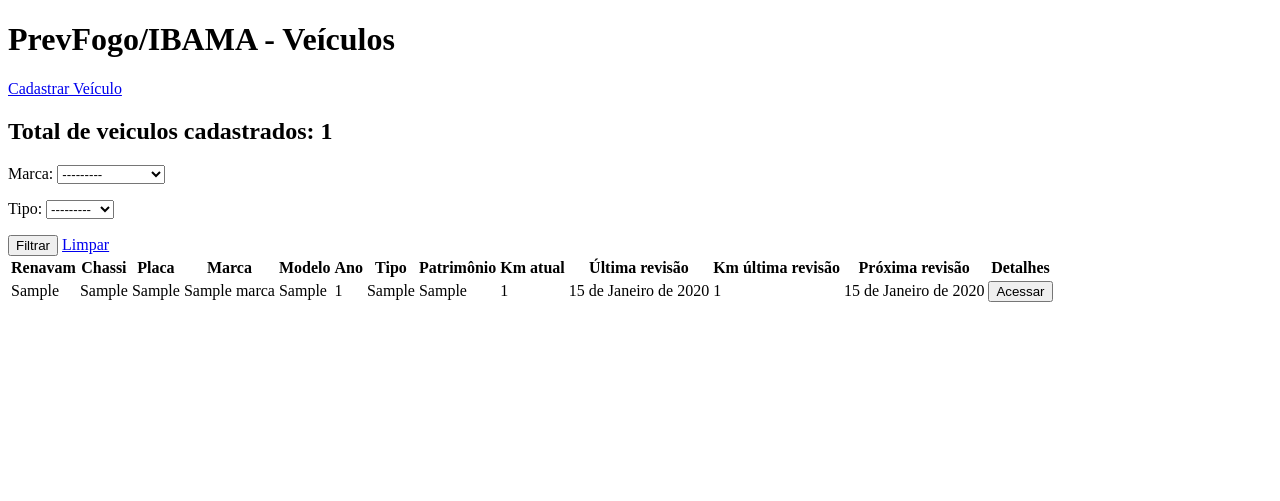
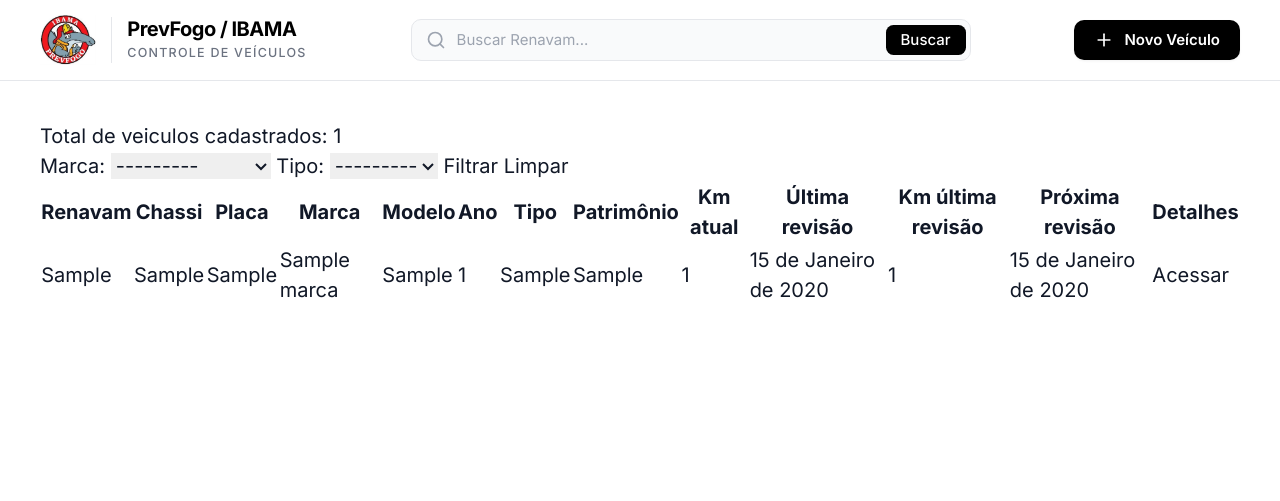
Before and after one commit to devkauacosta/prevfogo-system, a Django app: page /veiculos/ in a window 1280 px wide. Shown: the top 501 px of the page. Before the commit the page ends 302 px from the top, so only its background shows below. Run offline with Django 5.2, Linux system fonts and the light colour scheme; tables that the repository leaves empty hold one stand-in row (values such as "Sample post"); parts of the project's set-up code (start-up, migrations or seed data) failed here and were passed over; some libraries are stand-ins or nearby versions.

Commit message:
feat-style: add filtro de busca pelo renavam para o cabeçalho da sistema e estilo para o template base

```diff
--- a/frota_prevfogo/filters.py
+++ b/frota_prevfogo/filters.py
@@ -6,6 +6,7 @@ class VeiculoFilter(django_filters.FilterSet):
     class Meta:
         model = Veiculo
         fields = {
+            "renavam": ["icontains"],
             "marca": ["exact"],
             "tipo": ["exact"],
         }
--- a/frota_prevfogo/templates/detalhe_veiculo.html
+++ b/frota_prevfogo/templates/detalhe_veiculo.html
@@ -1,5 +1,5 @@
+{% extends 'base.html' %}
 {% load static %}
-{% extends 'base.html' %}
 <!DOCTYPE html>
 <html lang="en">
 <head>
--- a/frota_prevfogo/templates/veiculos.html
+++ b/frota_prevfogo/templates/veiculos.html
@@ -7,7 +7,8 @@
     {% block content %}
     <h2>Total de veiculos cadastrados: {{ veiculos.count }}</h2>
     <form method="get">
-        {{ filtro.form.as_p }}
+        Marca: {{ filtro.form.marca }}
+        Tipo: {{ filtro.form.tipo }}
         <button type="submit">Filtrar</button>
         <a href="{% url 'lista_veiculos' %}">Limpar</a>
     </form>
--- a/templates/base.html
+++ b/templates/base.html
@@ -1,16 +1,85 @@
+{% load static %}
 <!DOCTYPE html>
-<html lang="en">
+<html lang="pt-br">
 <head>
     <meta charset="UTF-8">
     <meta name="viewport" content="width=device-width, initial-scale=1.0">
     <title>{% block title %}Frota PrevFogo/IBAMA{% endblock %}</title>
+    <script src="https://cdn.tailwindcss.com"></script>
+    <script src="https://unpkg.com/lucide@latest"></script>
+    <link href="https://fonts.googleapis.com/css2?family=Inter:wght@300;400;500;600;700&display=swap" rel="stylesheet">
+    <style>
+        html {
+            zoom: 125%;
+        }
+        @supports not (zoom: 125%) {
+            body {
+                transform: scale(1.25);
+                transform-origin: top left;
+                width: 80%;
+            }
+        }
+        body {
+            font-family: 'Inter', sans-serif;
+            background-color: #ffffff;
+            color: #111827;
+        }
+    </style>
 </head>
-<body>
-
-    <h1>PrevFogo/IBAMA - Veículos</h1>
-    <a href="{% url 'veiculo_novo' %}">Cadastrar Veículo</a>
-
-    {% block content %}
-    {% endblock %}
+<body class="min-h-screen flex flex-col antialiased bg-white text-gray-900">
+    <header class="sticky top-0 z-30 bg-white border-b border-gray-200">
+        <div class="max-w-7xl mx-auto px-4 sm:px-6 lg:px-8 h-16 flex items-center justify-between gap-4">
+            <a href="/" class="flex items-center gap-3 shrink-0 text-gray-900 no-underline hover:opacity-90 transition">
+                <img
+                    src="{% static 'img/prevfogoibama.jpeg' %}"
+                    alt="Logo Prevfogo/IBAMA"
+                    class="h-10 w-auto object-contain"
+                    onerror="this.onerror=null; this.src='https://upload.wikimedia.org/wikipedia/commons/e/e0/Ibama_logo.svg';"
+                />
+                <div class="flex flex-col border-l border-gray-200 pl-3">
+                    <span class="font-bold text-base leading-tight tracking-tight text-black">PrevFogo / IBAMA</span>
+                    <span class="text-[10px] text-gray-500 font-medium uppercase tracking-widest mt-0.5">Controle de Veículos</span>
+                </div>
+            </a>
+            <form method="GET" action="{% url 'lista_veiculos' %}" class="flex-1 max-w-md mx-4 hidden md:flex items-center">
+                <div class="relative w-full">
+                    <i data-lucide="search" class="absolute left-3 top-1/2 -translate-y-1/2 w-4 h-4 text-gray-400"></i>
+                    <input
+                        type="text"
+                        name="renavam__icontains"
+                        placeholder="Buscar Renavam..."
+                        value="{{ request.GET.renavam__icontains|default:'' }}"
+                        class="w-full pl-9 pr-20 py-2 bg-gray-50 border border-gray-200 rounded-lg text-xs text-gray-900 placeholder-gray-400 focus:outline-none focus:ring-1 focus:ring-black focus:border-black transition"
+                    />
+                    <button
+                        type="submit"
+                        class="absolute right-1 top-1/2 -translate-y-1/2 bg-black hover:bg-gray-800 text-white text-xs font-medium px-3 py-1 rounded-md transition"
+                    >
+                        Buscar
+                    </button>
+                </div>
+            </form>
+            <div class="flex items-center gap-3 shrink-0">
+                <a
+                    href="{% url 'veiculo_novo' %}"
+                    class="inline-flex items-center gap-2 bg-black hover:bg-gray-800 text-white text-xs font-semibold px-4 py-2 rounded-lg transition duration-150 shadow-sm no-underline"
+                >
+                    <i data-lucide="plus" class="w-4 h-4"></i>
+                    <span>Novo Veículo</span>
+                </a>
+            </div>
+        </div>
+    </header>
+    <main class="flex-1 max-w-7xl w-full mx-auto px-4 sm:px-6 lg:px-8 py-8">
+        {% block content %}
+        {% endblock %}
+    </main>
+    <script>
+        document.addEventListener("DOMContentLoaded", function() {
+            if (typeof lucide !== 'undefined') {
+                lucide.createIcons();
+            }
+        });
+    </script>
 </body>
 </html>
```
Also changed, not shown: frota_prevfogo/static/img/prevfogoibama.jpeg (added).
